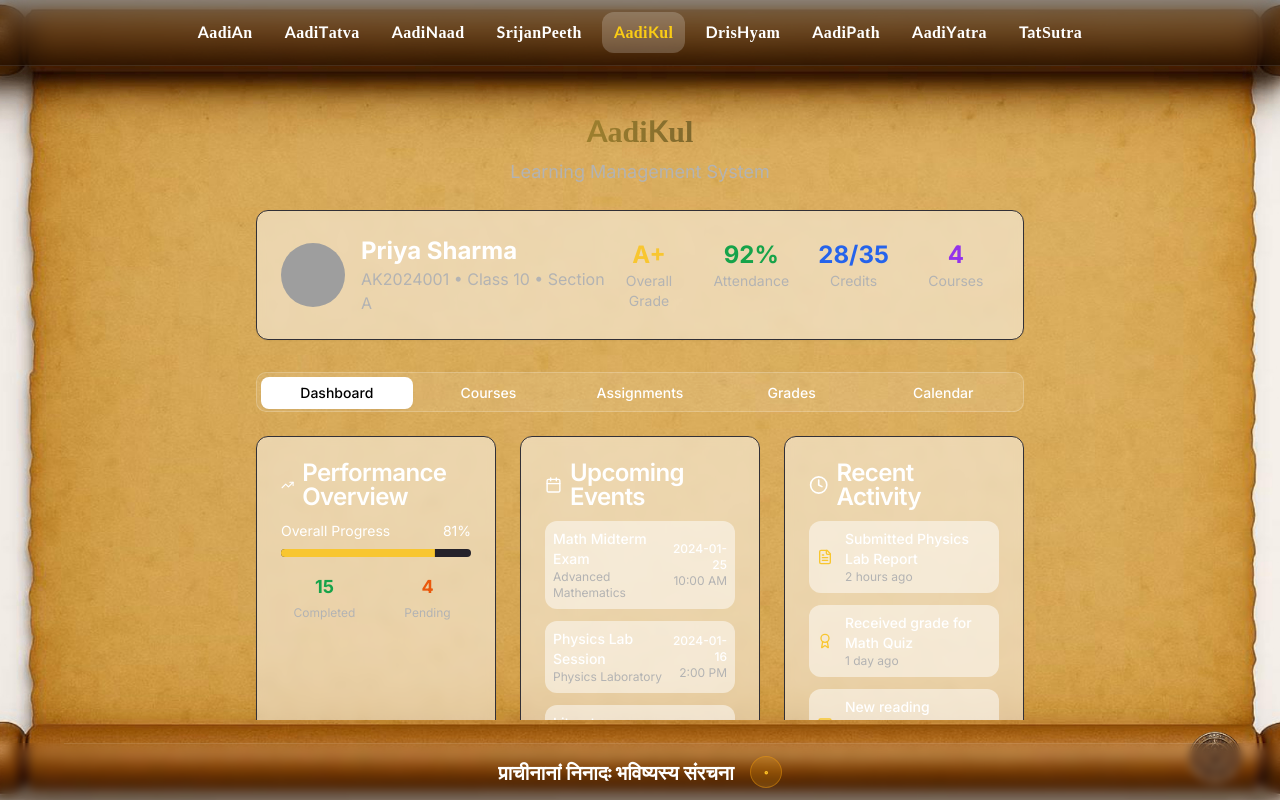
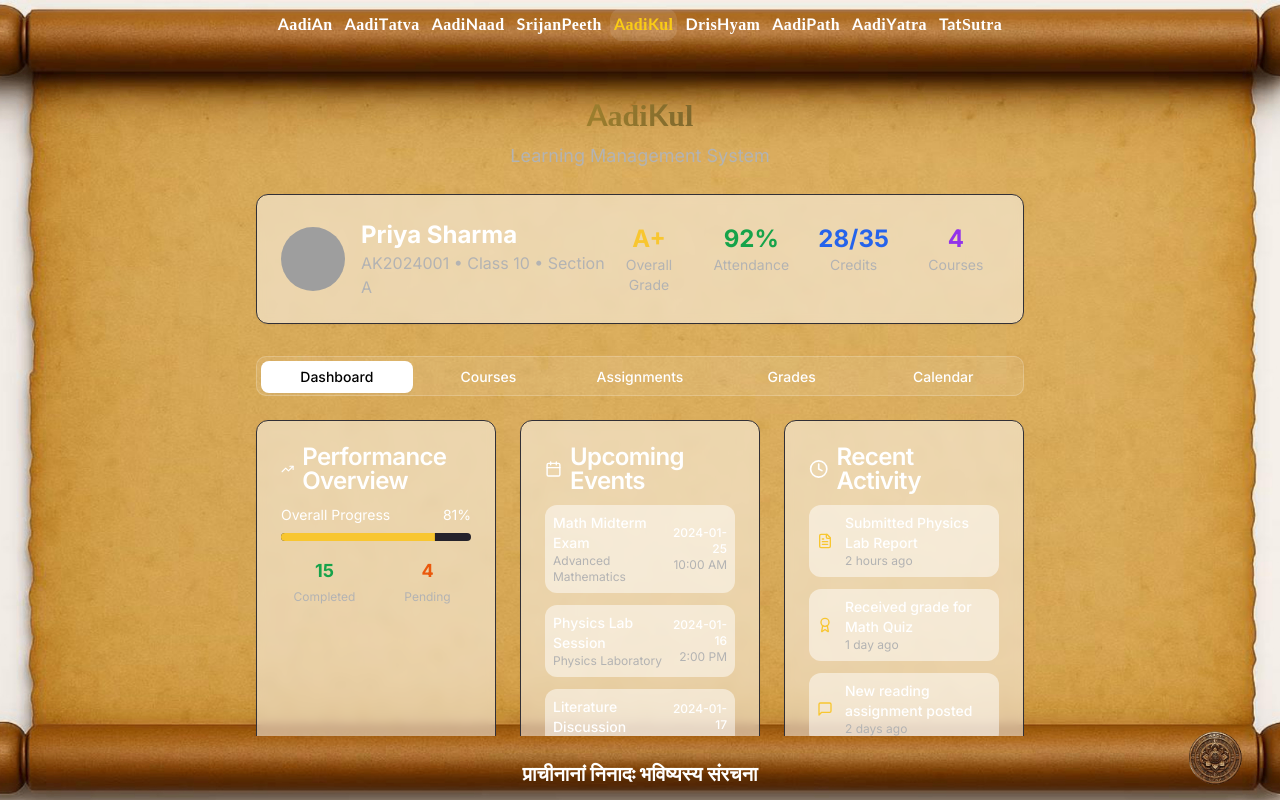
Before and after one commit to abhdhar-1618/aadigenx-cosmic-resonance-web, a React (Vite) app: page /kul in a window 1280 px wide. Built offline with nearby package versions, Linux system fonts and the light colour scheme; grey boxes are pictures that could not be loaded; a web font is replaced by a local one.

Commit message:
Reverted to commit 496ec8b3bca4e21e8bf66cbd6b707aca0e7e32b2

```diff
--- a/src/components/AppLayout.tsx
+++ /dev/null
@@ -1,40 +0,0 @@
-import React from 'react';
-import { Navigation } from '@/components/Navigation';
-
-interface AppLayoutProps {
-  children: React.ReactNode;
-  currentSection: string;
-  disabled?: boolean;
-}
-
-export const AppLayout = ({ children, currentSection, disabled = false }: AppLayoutProps) => {
-  return (
-    <div className="min-h-screen scroll-background">
-      {/* Top Rolling Bar - Navigation */}
-      <div className="fixed top-0 w-full z-30">
-        <Navigation currentSection={currentSection} disabled={disabled} />
-      </div>
-
-      {/* Main Content Area - constrained between top and bottom bars */}
-      <div className="fixed inset-0 pt-20 pb-20 overflow-hidden">
-        <div className="h-full overflow-y-auto custom-scrollbar">
-          {children}
-        </div>
-      </div>
-
-      {/* Bottom Rolling Bar - Tagline + Logo */}
-      <div className="fixed bottom-0 w-full bg-transparent backdrop-blur-sm z-20">
-        <div className="flex justify-center items-center py-3 px-4 max-w-6xl mx-auto border-t border-white/10">
-          <div className="flex items-center gap-4">
-            <div className="text-white font-bold text-lg md:text-xl calibri">
-              प्राचीनानां निनादः भविष्यस्य संरचना
-            </div>
-            <div className="w-8 h-8 bg-amber-500/20 border border-amber-500/40 rounded-full flex items-center justify-center">
-              <span className="text-amber-400 text-sm font-bold">॰</span>
-            </div>
-          </div>
-        </div>
-      </div>
-    </div>
-  );
-};
--- a/src/components/Navigation.tsx
+++ b/src/components/Navigation.tsx
@@ -28,21 +28,21 @@ export const Navigation = ({ currentSection, disabled = false }: NavigationProps
   };
 
   return (
-    <nav className="w-full bg-black/40 backdrop-blur-md border-b border-white/10">
-      <div className="flex justify-center items-center py-3 px-4 max-w-7xl mx-auto">
+    <nav className="fixed top-0 w-full bg-transparent backdrop-blur-none z-30">
+      <div className="flex justify-center items-center py-1 px-2 md:py-2 md:px-4 max-w-6xl mx-auto">
         {/* Desktop Navigation */}
-        <div className="hidden lg:flex gap-2 justify-center items-center flex-wrap max-w-full">
+        <div className="hidden lg:flex flex-wrap gap-1 justify-center items-center max-w-full overflow-hidden">
           {navItems.map((item) => (
             <Link
               key={item.id}
               to={item.to}
               className={`
-                px-3 py-2 text-sm lg:text-base font-semibold tracking-wide transition-all duration-300 whitespace-nowrap rounded-lg
+                px-1 py-1 text-sm lg:text-base font-semibold tracking-wide transition-all duration-300 whitespace-nowrap
                 ${disabled
                   ? 'text-white/50 cursor-not-allowed pointer-events-none'
-                  : 'text-white hover:text-yellow-400 hover:bg-white/20'
+                  : 'text-white hover:text-yellow-400 hover:bg-white/10 rounded-lg'
                 }
-                ${currentSection === item.id ? 'text-yellow-400 bg-white/20' : ''}
+                ${currentSection === item.id ? 'text-yellow-400 bg-white/10 rounded-lg' : ''}
               `}
              >
                {item.id === 'home' ? (
@@ -104,20 +104,20 @@ export const Navigation = ({ currentSection, disabled = false }: NavigationProps
 
       {/* Mobile Navigation Menu */}
       {isMobileMenuOpen && (
-        <div className="lg:hidden bg-black/80 backdrop-blur-md border-t border-white/20">
-          <div className="px-4 py-3 space-y-2 max-h-[60vh] overflow-y-auto">
+        <div className="lg:hidden bg-black/60 backdrop-blur-md border-t border-white/10">
+          <div className="px-4 py-2 space-y-1">
             {navItems.map((item) => (
               <Link
                 key={item.id}
                 to={item.to}
                 onClick={handleNavClick}
                 className={`
-                  w-full text-left px-4 py-3 text-base font-semibold tracking-wide transition-all duration-300 rounded-lg block
+                  w-full text-left px-4 py-3 text-lg font-semibold tracking-wide transition-all duration-300 rounded-lg block
                   ${disabled
                     ? 'text-white/50 cursor-not-allowed pointer-events-none'
-                    : 'text-white hover:text-yellow-400 hover:bg-white/20'
+                    : 'text-white hover:text-yellow-400 hover:bg-white/10'
                   }
-                  ${currentSection === item.id ? 'text-yellow-400 bg-white/20' : ''}
+                  ${currentSection === item.id ? 'text-yellow-400 bg-white/10' : ''}
                 `}
               >
                 {item.id === 'home' ? (
--- a/src/pages/AadiKulPage.tsx
+++ b/src/pages/AadiKulPage.tsx
@@ -1,5 +1,5 @@
 import React, { useState } from 'react';
-import { AppLayout } from '@/components/AppLayout';
+import { Navigation } from '@/components/Navigation';
 import { Card, CardContent, CardDescription, CardHeader, CardTitle } from '@/components/ui/card';
 import { Badge } from '@/components/ui/badge';
 import { Button } from '@/components/ui/button';
@@ -218,9 +218,14 @@ const AadiKulPage = () => {
   };
 
   return (
-    <AppLayout currentSection="kul">
-      <div className="min-h-full py-8 px-4">
-        <div className="max-w-3xl mx-auto">
+    <div className="min-h-screen scroll-background relative">
+      <Navigation currentSection="kul" />
+
+      {/* Main Content Area - constrained between top and bottom bars */}
+      <div className="fixed inset-0 pt-16 pb-16 overflow-hidden">
+        <div className="h-full overflow-y-auto custom-scrollbar">
+          <div className="min-h-full py-8 px-4">
+            <div className="max-w-3xl mx-auto">
           {/* Header */}
           <div className="text-center mb-6">
             <h1 className="text-2xl md:text-3xl font-bold mb-2 bg-gradient-to-r from-primary to-secondary bg-clip-text text-transparent">
@@ -604,9 +609,20 @@ const AadiKulPage = () => {
 
           {/* Bottom padding to ensure content doesn't touch scroll bar */}
           <div className="h-8"></div>
+            </div>
+          </div>
         </div>
       </div>
-    </AppLayout>
+
+      {/* Bottom Roll Bar Text */}
+      <div className="fixed bottom-0 w-full bg-transparent z-10">
+        <div className="flex justify-center items-center py-2 px-2 md:py-3 md:px-4 max-w-6xl mx-auto">
+          <div className="text-white font-bold text-xl" style={{ fontSize: '1.25rem' }}>
+            प्राचीनानां निनादः भविष्यस्य संरचना
+          </div>
+        </div>
+      </div>
+    </div>
   );
 };
 
--- a/src/pages/AadiNaadPage.tsx
+++ b/src/pages/AadiNaadPage.tsx
@@ -1,5 +1,5 @@
 import React, { useState } from 'react';
-import { AppLayout } from '@/components/AppLayout';
+import { Navigation } from '@/components/Navigation';
 import { Card, CardContent } from '@/components/ui/card';
 import { ArrowLeft } from 'lucide-react';
 
@@ -8,7 +8,10 @@ const AadiNaadPage = () => {
 
   if (selectedProfile === 'dipanwita') {
     return (
-      <AppLayout currentSection="naad">
+      <div className="min-h-screen scroll-background">
+        <Navigation currentSection="naad" />
+        <div className="fixed inset-0 pt-16 pb-16 overflow-hidden">
+          <div className="h-full overflow-y-auto custom-scrollbar">
             <div className="pt-12 px-4">
               <div className="max-w-4xl mx-auto">
                 <button
@@ -64,13 +67,27 @@ const AadiNaadPage = () => {
                 </div>
               </div>
             </div>
-      </AppLayout>
+          </div>
+        </div>
+
+        {/* Bottom Roll Bar Text */}
+        <div className="fixed bottom-0 w-full bg-transparent z-10">
+          <div className="flex justify-center items-center py-2 px-2 md:py-3 md:px-4 max-w-6xl mx-auto">
+            <div className="text-white font-bold text-xl" style={{ fontSize: '1.25rem' }}>
+              प्राचीनानां निनादः भविष्यस्य संरचना
+            </div>
+          </div>
+        </div>
+      </div>
     );
   }
 
   if (selectedProfile === 'subir') {
     return (
-      <AppLayout currentSection="naad">
+      <div className="min-h-screen scroll-background">
+        <Navigation currentSection="naad" />
+        <div className="fixed inset-0 pt-16 pb-16 overflow-hidden">
+          <div className="h-full overflow-y-auto custom-scrollbar">
             <div className="pt-8 px-4">
               <div className="max-w-4xl mx-auto">
                 <button
@@ -125,13 +142,27 @@ const AadiNaadPage = () => {
                 </div>
               </div>
             </div>
-      </AppLayout>
+          </div>
+        </div>
+
+        {/* Bottom Roll Bar Text */}
+        <div className="fixed bottom-0 w-full bg-transparent z-10">
+          <div className="flex justify-center items-center py-2 px-2 md:py-3 md:px-4 max-w-6xl mx-auto">
+            <div className="text-white font-bold text-xl" style={{ fontSize: '1.25rem' }}>
+              प्राचीनानां निनादः भविष्यस्य संरचना
+            </div>
+          </div>
+        </div>
+      </div>
     );
   }
 
   if (selectedProfile === 'abhik') {
     return (
-      <AppLayout currentSection="naad">
+      <div className="min-h-screen scroll-background">
+        <Navigation currentSection="naad" />
+        <div className="fixed inset-0 pt-16 pb-16 overflow-hidden">
+          <div className="h-full overflow-y-auto custom-scrollbar">
             <div className="pt-8 px-4">
               <div className="max-w-4xl mx-auto">
                 <button
@@ -186,12 +217,26 @@ const AadiNaadPage = () => {
                 </div>
               </div>
             </div>
-      </AppLayout>
+          </div>
+        </div>
+
+        {/* Bottom Roll Bar Text */}
+        <div className="fixed bottom-0 w-full bg-transparent z-10">
+          <div className="flex justify-center items-center py-2 px-2 md:py-3 md:px-4 max-w-6xl mx-auto">
+            <div className="text-white font-bold text-xl" style={{ fontSize: '1.25rem' }}>
+              प्राचीनानां निनादः भविष्यस्य संरचना
+            </div>
+          </div>
+        </div>
+      </div>
     );
   }
 
   return (
-    <AppLayout currentSection="naad">
+    <div className="min-h-screen scroll-background">
+      <Navigation currentSection="naad" />
+      <div className="fixed inset-0 pt-16 pb-16 overflow-hidden">
+        <div className="h-full overflow-y-auto scroll-smooth custom-scrollbar">
           <div className="pt-8 pb-8 px-4">
             <div className="w-full max-w-4xl mx-auto">
               {/* First Row */}
@@ -374,7 +419,18 @@ const AadiNaadPage = () => {
               </div>
             </div>
           </div>
-    </AppLayout>
+        </div>
+      </div>
+
+      {/* Bottom Roll Bar Text */}
+      <div className="fixed bottom-0 w-full bg-transparent z-10">
+        <div className="flex justify-center items-center py-2 px-2 md:py-3 md:px-4 max-w-6xl mx-auto">
+          <div className="text-white font-bold text-xl" style={{ fontSize: '1.25rem' }}>
+            प्राचीनानां निनादः भविष्यस्य संरचना
+          </div>
+        </div>
+      </div>
+    </div>
   );
 };
 
--- a/src/pages/AboutPage.tsx
+++ b/src/pages/AboutPage.tsx
@@ -1,12 +1,22 @@
 import React from 'react';
-import { AppLayout } from '@/components/AppLayout';
+import { Navigation } from '@/components/Navigation';
 import { AboutSection } from '@/components/AboutSection';
 
 const AboutPage = () => {
   return (
-    <AppLayout currentSection="about">
+    <div className="min-h-screen scroll-background">
+      <Navigation currentSection="about" />
       <AboutSection />
-    </AppLayout>
+
+      {/* Bottom Roll Bar Text */}
+      <div className="fixed bottom-0 w-full bg-transparent z-10">
+        <div className="flex justify-center items-center py-2 px-2 md:py-3 md:px-4 max-w-6xl mx-auto">
+          <div className="text-white font-bold text-xl" style={{ fontSize: '1.25rem' }}>
+            प्राचीनानां निनादः भविष्यस्य संरचना
+          </div>
+        </div>
+      </div>
+    </div>
   );
 };
 
--- a/src/pages/BlogsPage.tsx
+++ b/src/pages/BlogsPage.tsx
@@ -1,19 +1,33 @@
 import React from 'react';
-import { AppLayout } from '@/components/AppLayout';
+import { Navigation } from '@/components/Navigation';
 import { BlogsSection } from '@/components/BlogsSection';
 import { AuthProvider } from '@/hooks/useAuth';
 
 const BlogsPage = () => {
   return (
     <AuthProvider>
-      <AppLayout currentSection="blogs">
-        <div className="p-4 md:p-8">
-          {/* Large transparent container for all content */}
-          <div className="min-h-full bg-amber-800/20 backdrop-blur-sm rounded-2xl border border-amber-600/30 p-6 md:p-8 shadow-2xl">
-            <BlogsSection />
+      <div className="min-h-screen scroll-background">
+        <Navigation currentSection="blogs" />
+
+        {/* Main Content Area - constrained between top and bottom bars */}
+        <div className="fixed inset-0 pt-16 pb-16 overflow-hidden">
+          <div className="h-full overflow-y-auto custom-scrollbar p-4 md:p-8">
+            {/* Large transparent container for all content */}
+            <div className="min-h-full bg-amber-800/20 backdrop-blur-sm rounded-2xl border border-amber-600/30 p-6 md:p-8 shadow-2xl">
+              <BlogsSection />
+            </div>
           </div>
         </div>
-      </AppLayout>
+
+        {/* Bottom Roll Bar Text */}
+        <div className="fixed bottom-0 w-full bg-transparent z-10">
+          <div className="flex justify-center items-center py-2 px-2 md:py-3 md:px-4 max-w-6xl mx-auto">
+            <div className="text-white font-bold text-xl" style={{ fontSize: '1.25rem' }}>
+              प्राचीनानां निनादः भविष्यस्य संरचना
+            </div>
+          </div>
+        </div>
+      </div>
     </AuthProvider>
   );
 };
--- a/src/pages/ContactPage.tsx
+++ b/src/pages/ContactPage.tsx
@@ -1,12 +1,28 @@
 import React from 'react';
-import { AppLayout } from '@/components/AppLayout';
+import { Navigation } from '@/components/Navigation';
 import { ContactSection } from '@/components/ContactSection';
 
 const ContactPage = () => {
   return (
-    <AppLayout currentSection="contact">
-      <ContactSection />
-    </AppLayout>
+    <div className="min-h-screen scroll-background relative">
+      <Navigation currentSection="contact" />
+
+      {/* Main Content Area - constrained between top and bottom bars */}
+      <div className="fixed inset-0 pt-16 pb-16 overflow-hidden">
+        <div className="h-full overflow-y-auto custom-scrollbar">
+          <ContactSection />
+        </div>
+      </div>
+
+      {/* Bottom Roll Bar Text */}
+      <div className="fixed bottom-0 w-full bg-transparent z-10">
+        <div className="flex justify-center items-center py-2 px-2 md:py-3 md:px-4 max-w-6xl mx-auto">
+          <div className="text-white font-bold text-xl" style={{ fontSize: '1.25rem' }}>
+            प्राचीनानां निनादः भविष्यस्य संरचना
+          </div>
+        </div>
+      </div>
+    </div>
   );
 };
 
--- a/src/pages/SrijanPeethPage.tsx
+++ b/src/pages/SrijanPeethPage.tsx
@@ -1,5 +1,5 @@
 import React from 'react';
-import { AppLayout } from '@/components/AppLayout';
+import { Navigation } from '../components/Navigation';
 import { Card, CardContent, CardDescription, CardHeader, CardTitle } from '../components/ui/card';
 import { Badge } from '../components/ui/badge';
 import { Button } from '../components/ui/button';
@@ -148,10 +148,15 @@ export default function SrijanPeethPage() {
   };
 
   return (
-    <AppLayout currentSection="srijan">
-      <div className="min-h-full py-8 px-4">
-        {/* Hero Section */}
-        <div className="relative pt-4 pb-16 px-4 text-center">
+  <div className="min-h-screen scroll-background relative">
+    <Navigation currentSection="srijan" />
+
+    {/* Main Content Area - constrained between top and bottom bars */}
+    <div className="fixed inset-0 pt-16 pb-16 overflow-hidden">
+      <div className="h-full overflow-y-auto custom-scrollbar">
+        <div className="min-h-full py-8 px-4">
+          {/* Hero Section */}
+          <div className="relative pt-4 pb-16 px-4 text-center">
             <div className="relative max-w-3xl mx-auto">
               <h1 className="text-4xl md:text-6xl font-bold mb-6 bg-gradient-to-r from-primary to-secondary bg-clip-text text-transparent">
                 <span className="calibri">S</span><span className="samarkan">rijan</span><span className="calibri">P</span><span className="samarkan">eeth</span>
@@ -310,6 +315,17 @@ export default function SrijanPeethPage() {
             </div>
           </div>
         </div>
-    </AppLayout>
-  );
-};
+      </div>
+    </div>
+
+    {/* Bottom Roll Bar Text */}
+    <div className="fixed bottom-0 w-full bg-transparent z-10">
+      <div className="flex justify-center items-center py-2 px-2 md:py-3 md:px-4 max-w-6xl mx-auto">
+        <div className="text-white font-bold text-xl" style={{ fontSize: '1.25rem' }}>
+          प्राचीनानां निनादः भविष्यस्य संरचना
+        </div>
+      </div>
+    </div>
+  </div>
+);
+}
```
Also changed, not shown: src/pages/CareersPage.tsx (+4 -3 lines), src/pages/GalleryPage.tsx (+4 -3 lines). Lines whose indentation alone changed are shown as unchanged.
